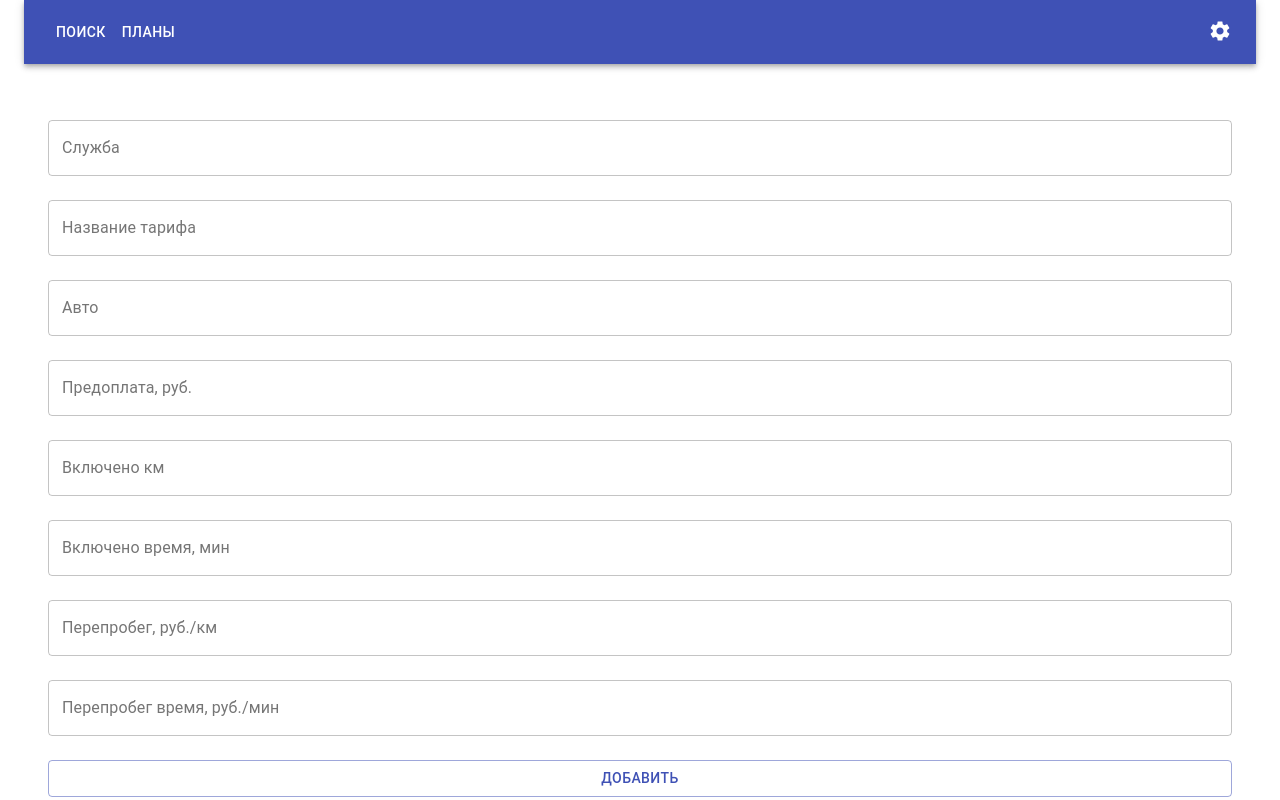
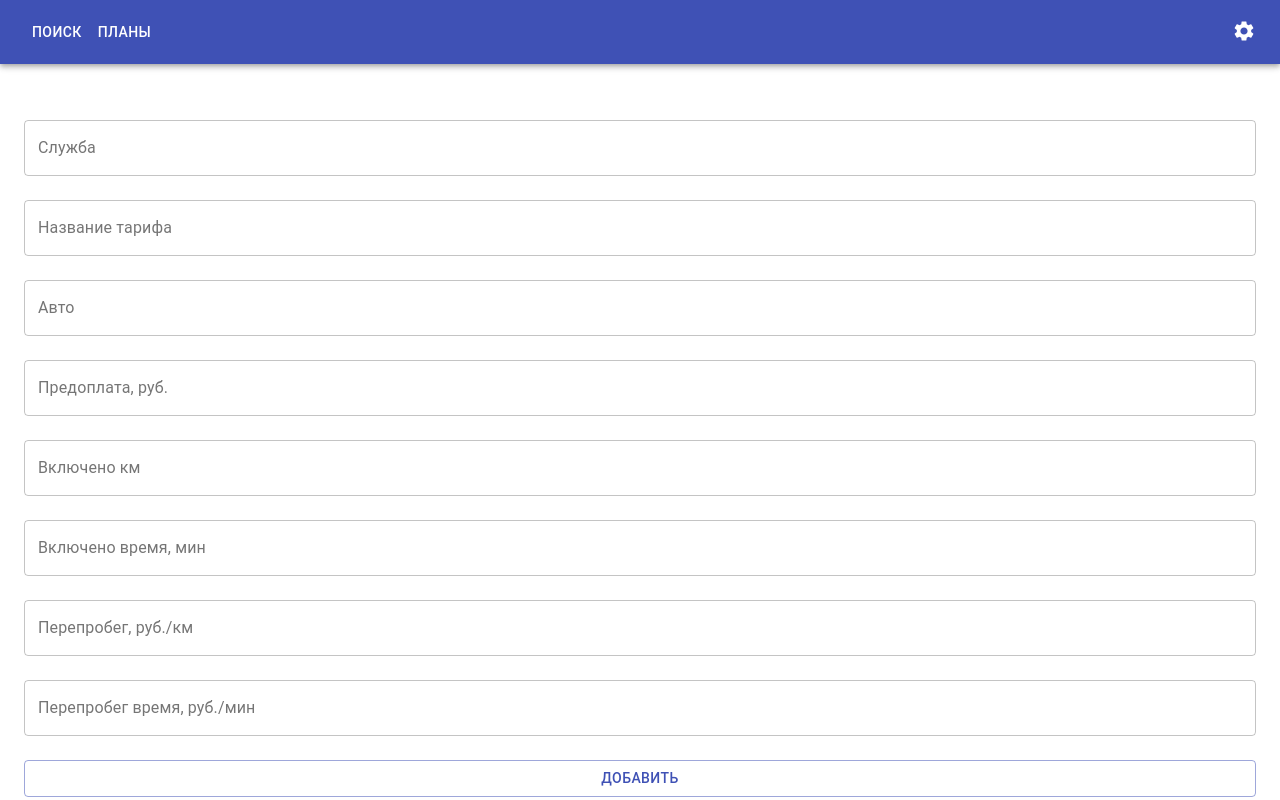
Before and after one commit to gh-igor/carsharing, a React (Create React App) app: page /plans in a window 1280 px wide. Shown: the top 800 px of the page. Built offline with nearby package versions, Linux system fonts and the light colour scheme.

Commit message:
Style ResultList

```diff
--- a/src/App.js
+++ b/src/App.js
@@ -17,11 +17,11 @@ import styles from './App.module.css';
 function App() {
   return (
     <StylesProvider injectFirst>
-      <Container maxWidth='lg'>
+      <Container maxWidth='lg' className={styles.container}>
         <AlertContext.Provider value={useAlert()}>
           <Router>
             <Navigation />
-            <div className={styles.root}>
+            <div className={styles.page}>
               <Switch>
                 <Route exact path='/' component={MainPage} />
                 <Route path='/plans' component={PlansPage} />
--- a/src/App.module.css
+++ b/src/App.module.css
@@ -1,4 +1,8 @@
-.root {
+.container {
+    padding: 0;
+}
+
+.page {
     margin-top: 32px;
     padding: 24px;
 }
--- a/src/components/ResultList/index.js
+++ b/src/components/ResultList/index.js
@@ -42,7 +42,7 @@ const columns = [
     headerAlign: 'left',
     align: 'center',
     type: 'number',
-    width: 140,
+    width: 160,
   },
   {
     field: 'kmInc',
@@ -58,7 +58,7 @@ const columns = [
     headerAlign: 'left',
     align: 'center',
     type: 'number',
-    width: 130,
+    width: 150,
   },
   {
     field: 'kmOver',
@@ -74,7 +74,7 @@ const columns = [
     headerAlign: 'left',
     align: 'center',
     type: 'number',
-    width: 140,
+    width: 155,
   },
 ];
 
```
